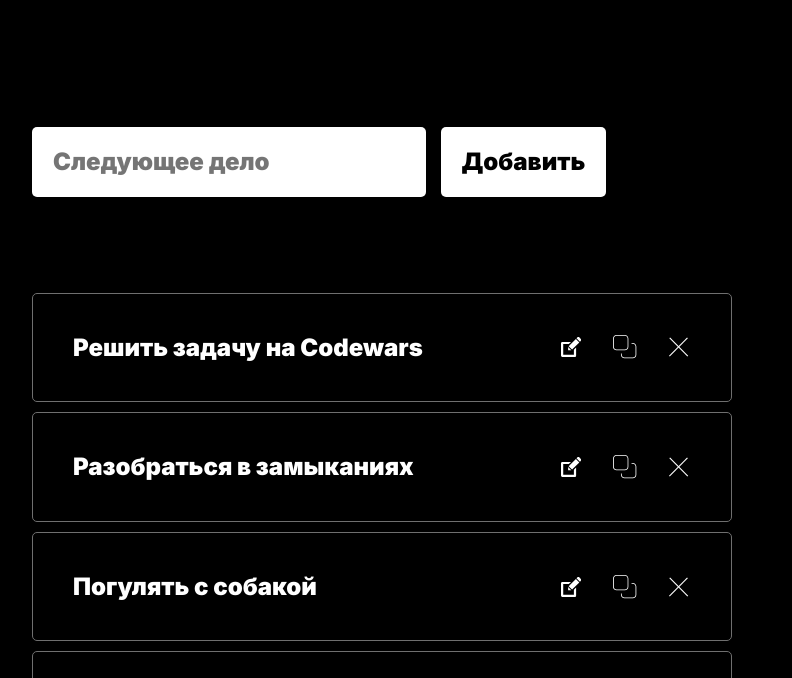
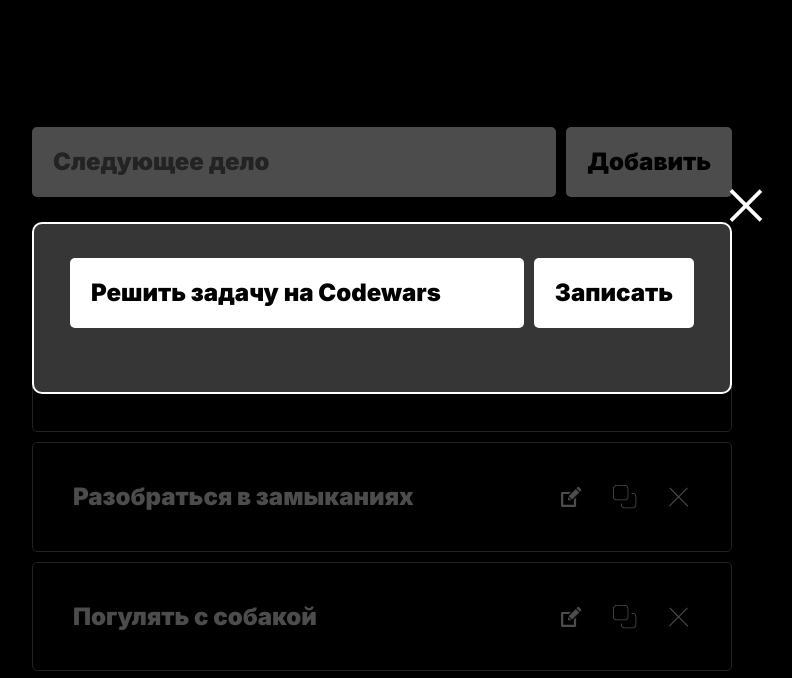
Before and after one commit to SergeyK2004/todo, a website built with webpack: page src/pages/index.html in a window 1280 px wide. Both pictures are taken after a click on the button 829 px from the left and 439 px from the top of the page. Shown: the part 92-770 px from the top of the page, without its empty margins (258-1050 px from the left). Built offline with nearby package versions, Linux system fonts and the light colour scheme.

Commit message:
Добавление попапа, апгрейд форм

```diff
--- a/src/components/Form.ts
+++ b/src/components/Form.ts
@@ -1,4 +1,6 @@
 export interface IForm {
+	buttonText: string;
+	placeholder: string;
 	setHandler(handleFormSubmit: Function): void;
 	render(): HTMLFormElement;
 	setValue(data: string): void;
@@ -6,26 +8,36 @@
 	clearValue(): void;
 }
 
+export interface IFormConstructor {
+    new (formTemplate: HTMLTemplateElement): IForm;
+}
+
 export class Form {
 	protected formElement: HTMLFormElement;
 	protected inputField: HTMLInputElement;
 	protected handleFormSubmit: Function;
+	protected submitButton: HTMLButtonElement;
 
-    constructor(formElement: HTMLFormElement) {
-        this.formElement = formElement;
-        this.inputField = this.formElement.querySelector('.todo-form__input')
+	constructor(formTemplate: HTMLTemplateElement) {
+		this.formElement = formTemplate.content
+			.querySelector('.todos__form')
+			.cloneNode(true) as HTMLFormElement;
+		this.inputField = this.formElement.querySelector('.todo-form__input');
+		this.submitButton = this.formElement.querySelector(
+			'.todo-form__submit-btn'
+		);
+		this.formElement.addEventListener('submit', (evt) => {
+			evt.preventDefault();
+			this.handleFormSubmit(this.inputField.value);
+		});
 	}
 
 	setHandler(handleFormSubmit: Function) {
 		this.handleFormSubmit = handleFormSubmit;
-        this.formElement.addEventListener('submit', (evt) => {
-            evt.preventDefault();
-            this.handleFormSubmit(this.inputField.value)
-        })
 	}
 
 	render() {
-        return this.formElement
+		return this.formElement;
 	}
 
 	setValue(data: string) {
@@ -33,10 +45,18 @@
 	}
 
 	getValue() {
-        return this.inputField.value
+		return this.inputField.value;
 	}
 
 	clearValue() {
 		this.formElement.reset();
 	}
+
+	set buttonText(data: string) {
+		this.submitButton.textContent = data;
 	}
+
+	set placeholder(data: string) {
+		this.inputField.placeholder = data;
+	}
+}
--- a/src/components/Item.ts
+++ b/src/components/Item.ts
@@ -6,6 +6,7 @@
     render(item: IItem): HTMLElement;
     setDeleteHandler(handleDeleteItem: Function): void;
     setCopyHandler(handleCopyItem: Function): void;
+    setEditHandler(handleCopyItem: Function): void;
 }
 
 export interface IViewItemConstructor {
@@ -18,15 +19,18 @@
     protected title: HTMLElement;
     protected deleteButton: HTMLButtonElement;
     protected copyButton: HTMLButtonElement;
+    protected editButton: HTMLButtonElement;
     protected _id: string;
     protected handleDeleteItem: Function;
     protected handleCopyItem: Function;
+    protected handleEditItem: Function;
 
     constructor (template: HTMLTemplateElement) {
         this.itemElement = template.content.querySelector('.todo-item').cloneNode(true) as HTMLElement;
         this.title = this.itemElement.querySelector('.todo-item__text');
         this.deleteButton = this.itemElement.querySelector('.todo-item__del');
         this.copyButton = this.itemElement.querySelector('.todo-item__copy');
+        this.editButton = this.itemElement.querySelector('.todo-item__edit');
     }
 
     set id(value: string) {
@@ -57,6 +61,13 @@
         })
     }
 
+    setEditHandler(handleEditItem: Function) {
+        this.handleEditItem = handleEditItem;
+        this.editButton.addEventListener('click', (evt) => {
+            this.handleEditItem(this)
+        })
+    }
+
     render(item: IItem) {
         this.name = item.name;
         this.id = item.id
--- a/src/components/ItemPresenter.ts
+++ b/src/components/ItemPresenter.ts
@@ -1,33 +1,48 @@
 import { IToDoData } from '../types';
-import { IForm } from './Form';
+import { IForm, IFormConstructor } from './Form';
 import { IViewItem, IViewItemConstructor } from './Item';
-import { IItemsContainer } from './ItemContainer';
+import { IPage } from './Page';
+import { IPopup } from './Popup';
 
 export class ItemPresenter {
-	template: HTMLTemplateElement;
+	protected itemTemplate: HTMLTemplateElement;
+	protected formTemplate: HTMLTemplateElement;
+	protected todoForm: IForm;
+	protected todoEditForm: IForm;
 
 	constructor(
 		protected model: IToDoData,
-		protected viewForm: IForm,
-		protected viewItemsContainer: IItemsContainer,
-		protected viewItemConstructor: IViewItemConstructor
+		protected formConstructor: IFormConstructor,
+		protected viewPageContainer: IPage,
+		protected viewItemConstructor: IViewItemConstructor,
+		protected modal: IPopup,
 	) {
-		this.template = document.querySelector(
+		this.itemTemplate = document.querySelector(
 			'#todo-item-template'
 		) as HTMLTemplateElement;
-		this.init();
-        this.renderView();
+		this.formTemplate = document.querySelector(
+			'#todo-form-template'
+		) as HTMLTemplateElement;
 	}
 
 	init() {
-		this.viewForm.setHandler(this.handleSubmitForm.bind(this));
-
+		this.todoForm = new this.formConstructor(this.formTemplate)
+		this.todoForm.setHandler(this.handleSubmitForm.bind(this));
+		this.viewPageContainer.formContainer = this.todoForm.render();
+		this.todoEditForm = new this.formConstructor(this.formTemplate);
 	}
 
 	handleSubmitForm(data: string) {
 		this.model.addItem(data);
 		this.renderView();
-		this.viewForm.clearValue();
+		this.todoForm.clearValue();
+	}
+
+	handleSubmitEditForm(data: string, id: string) {
+		this.model.editItem(id, data);
+		this.renderView();
+		this.todoEditForm.clearValue();
+		this.modal.close();
 	}
 
 	handleDeleteItem(item: IViewItem) {
@@ -41,15 +56,26 @@
 		this.renderView();
 	}
 
+	handleEditItem(item: IViewItem) {
+		const editedItem = this.model.getItem(item.id)
+		this.todoEditForm.setValue(editedItem.name);
+		this.todoEditForm.buttonText = 'Записать';
+		this.todoEditForm.placeholder = 'Новое название';
+		this.modal.content = this.todoEditForm.render();
+		this.todoEditForm.setHandler((data: string) => this.handleSubmitEditForm(data, item.id))
+		this.modal.open();
+	}
+
 	renderView() {
 		const itemList = this.model.items.map((item) => {
-			const todoItem = new this.viewItemConstructor(this.template);
+			const todoItem = new this.viewItemConstructor(this.itemTemplate);
 			todoItem.setDeleteHandler(this.handleDeleteItem.bind(this))
 			todoItem.setCopyHandler(this.handleCopyItem.bind(this))
+			todoItem.setEditHandler(this.handleEditItem.bind(this))
 			const itemElement = todoItem.render(item);
             return itemElement;
 		}).reverse();
 
-		this.viewItemsContainer.container = itemList;
+		this.viewPageContainer.todoContainer = itemList;
 	}
 }
--- /dev/null
+++ b/src/components/Page.ts
@@ -0,0 +1,26 @@
+export interface IPage {
+    formContainer: HTMLElement;
+    todoContainer: HTMLElement[];
+}
+
+export class Page {
+    _formContainer: HTMLElement;
+    _todoContainer: HTMLElement;
+
+    constructor(protected container: HTMLElement) {
+        this._formContainer = this.container.querySelector('.todo-form-container');
+        this._todoContainer = this.container.querySelector('.todos__list')
+    }
+
+    set todoContainer(items: HTMLElement[]) {
+        this._todoContainer.replaceChildren(...items);
+    }
+
+    set formContainer(formElement: HTMLFormElement | null){
+        if (formElement) {
+            this._formContainer.replaceChildren(formElement);
+        } else {
+            this._formContainer.innerHTML = '';
+        }
+    }
+}
--- /dev/null
+++ b/src/components/Popup.ts
@@ -0,0 +1,32 @@
+export interface IPopup {
+    content: HTMLElement;
+    open(): void;
+    close(): void;
+}
+
+export class Popup {
+	protected closeButton: HTMLButtonElement;
+	protected _content: HTMLElement;
+
+	constructor(protected container: HTMLElement) {
+		this.closeButton = container.querySelector('.popup__close');
+		this._content = container.querySelector('.popup__content');
+
+		this.closeButton.addEventListener('click', this.close.bind(this));
+		this.container.addEventListener('click', this.close.bind(this));
+		this._content.addEventListener('click', (event) => event.stopPropagation());
+	}
+
+	set content(value: HTMLElement) {
+		this._content.replaceChildren(value);
+	}
+
+	open() {
+		this.container.classList.add('popup_is-opened');
+	}
+
+	close() {
+		this.container.classList.remove('popup_is-opened');
+		this.content = null;
+	}
+}
--- a/src/components/ToDoData.ts
+++ b/src/components/ToDoData.ts
@@ -29,4 +29,10 @@
     getItem(id: string) {
         return this._items.find(item => item.id === id)
     }
+
+    editItem (id: string, name: string) {
+        const editedItem = this._items.find(item => item.id === id);
+        editedItem.name = name;
+    }
+
 }
--- a/src/pages/index.html
+++ b/src/pages/index.html
@@ -14,10 +14,8 @@
     </header>
     <main class="content">
       <section class="todos">
-        <form name="todo-form" class="todos__form">
-          <input type="text" name="todo" class="todo-form__input" placeholder="Следующее дело">
-          <button type="submit" class="todo-form__submit-btn">Добавить</button>
-        </form>
+        <div class="todo-form-container">
+        </div>
 
         <ul class="todos__list">
         </ul>
@@ -28,23 +26,14 @@
       <div class="footer__title">&copy; Yandex.Practicum</div>
     </footer>
   </div>
-  <div class="popup popup_type_add">
+
+  <div class="popup">
     <div class="popup__container">
       <button class="popup__close"></button>
-    </div>
-  </div>
-  <div class="popup popup_type_edit">
-    <div class="popup__container">
-      <button class="popup__close"></button>
+      <div class="popup__content"></div>
     </div>
 
   </div>
-  <div class="popup popup_type_image">
-    <div class="popup__container popup__container_type_image">
-      <button class="popup__close"></button>
-    </div>
-  </div>
-
 
   <template id="todo-item-template">
     <li class="todo-item">
@@ -54,6 +43,13 @@
       <button class="todo-item__del"></button>
     </li>
   </template>
+
+  <template id="todo-form-template">
+    <form name="todo-form" class="todos__form">
+      <input type="text" name="todo" class="todo-form__input" placeholder="Следующее дело">
+      <button type="submit" class="todo-form__submit-btn">Добавить</button>
+    </form>
+  </template>
 </body>
 
 </html>
--- a/src/styles/styles.css
+++ b/src/styles/styles.css
@@ -22,7 +22,7 @@
   padding: 96px 0 12px;
 }
 
-.todo-form {
+.todos__form {
   display: flex;
   margin-bottom: 30px;
 }
@@ -106,3 +106,65 @@
   margin-left: 30px;
   cursor: pointer;
 }
+
+.popup {
+  font-family: 'Inter', Arial, sans-serif;
+  display: flex;
+  align-items: center;
+  justify-content: center;
+  background-color: rgba(0, 0, 0, .7);
+  position: fixed;
+  top: 0;
+  left: 0;
+  bottom: 0;
+  right: 0;
+  /*Стили для плавного появления модалки*/
+  visibility: hidden;
+  opacity: 0;
+  pointer-events: none;
+  user-select: none;
+  transition: visibility 0.3s, opacity 0.3s;
+  z-index: 10;
+}
+
+.popup_is-opened {
+  visibility: visible;
+  opacity: 1;
+  pointer-events: all;
+}
+
+.popup__close {
+  width: 35px;
+  height: 35px;
+  background: transparent url('../images/close.svg') center no-repeat;
+  background-size: 35px 35px;
+  border: none;
+  position: absolute;
+  top: -36px;
+  right: -34px;
+  -webkit-transform: rotate(90deg);
+  -moz-transform: rotate(90deg);
+  -ms-transform: rotate(90deg);
+  -o-transform: rotate(90deg);
+  transform: rotate(90deg);
+  transition: visibility 0s, opacity 0.3s;
+  padding: 0;
+  margin: 0;
+  cursor: pointer;
+}
+
+.popup__close:hover {
+  opacity: 0.6;
+}
+
+.popup__container {
+  max-width: 700px;
+  width: 100%;
+  min-height: 100px;
+  background-color: rgb(55, 54, 54);
+  border: white 2px solid;
+  border-radius: 10px;
+  position: relative;
+  box-sizing: border-box;
+  padding: 34px 36px;
+}
--- a/src/types/index.ts
+++ b/src/types/index.ts
@@ -8,4 +8,5 @@
     addItem: (data: string) => IItem;
     removeItem: (id: string) => void;
     getItem: (id: string) => IItem;
+    editItem: (id: string, name: string) => void;
 }
```
Also changed, not shown: src/index.ts (+11 -5 lines), src/images/close.svg (added). Lines whose indentation alone changed are shown as unchanged.
